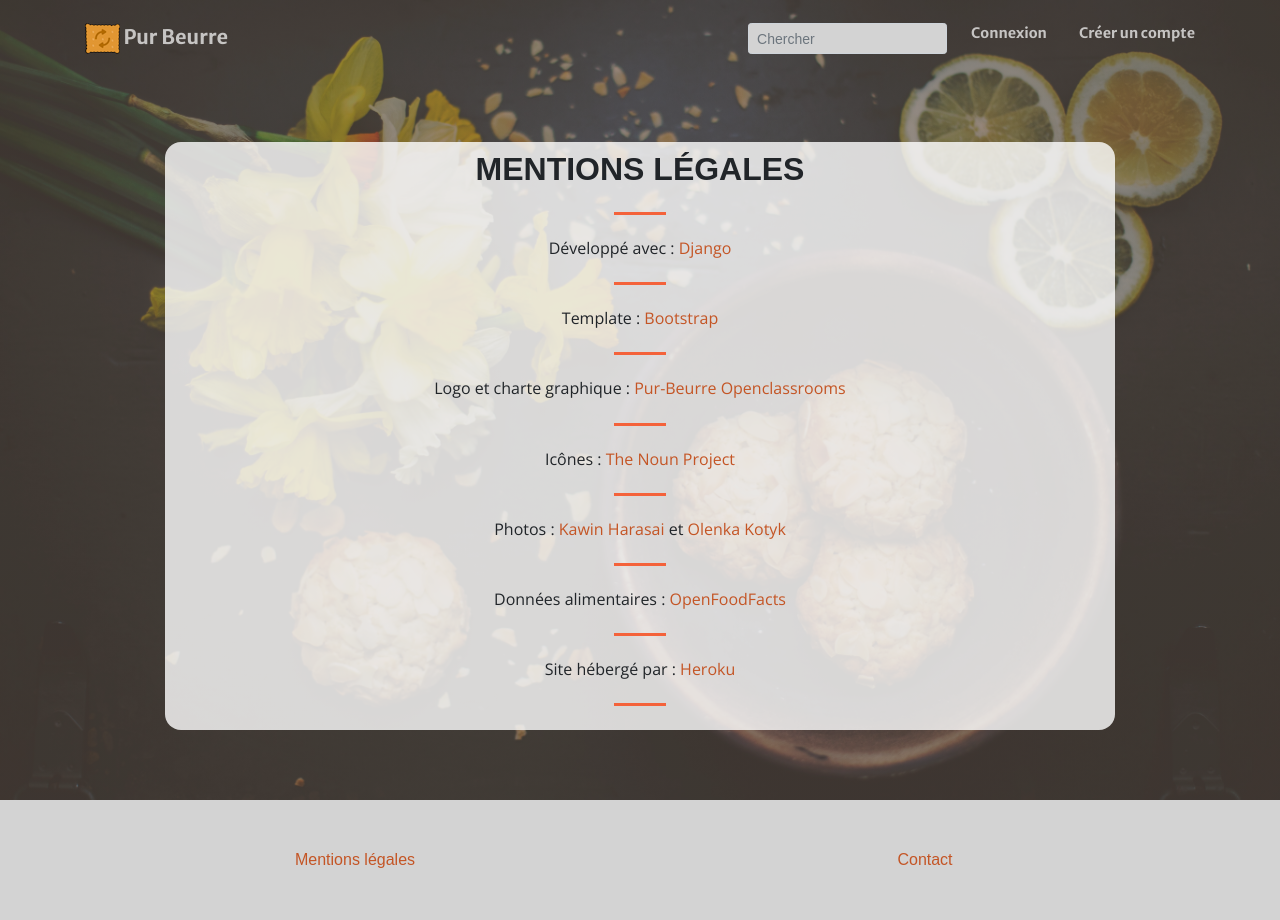
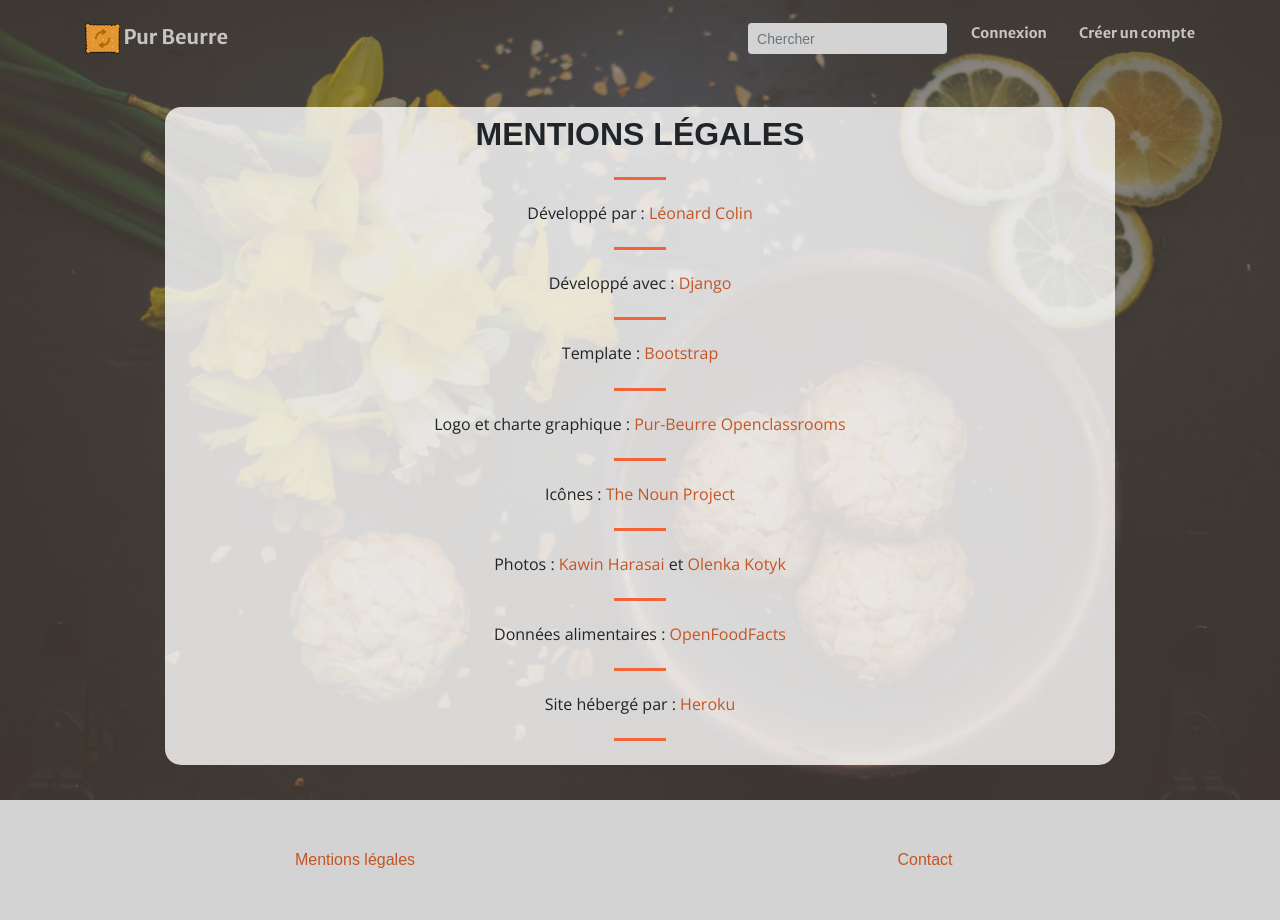
Before and after one commit to K4marade/project8, a Django app: page /legal/ in a window 1280 px wide. Run offline with Django 3.2, Linux system fonts and the light colour scheme; some libraries are stand-ins or nearby versions; some web fonts are replaced.

Commit message:
Add line to legals

```diff
--- a/home/templates/legal.html
+++ b/home/templates/legal.html
@@ -12,6 +12,8 @@
             <div class="row h-100 align-items-center justify-content-center text-center">
                 <div class="col-lg-10 text-black legal-bg legal-text font-weight-bold">
                     <h2 class="text-uppercase mt-2 title font-weight-bold">Mentions légales</h2>
+                    <hr class="divider my-4">
+                    <h6> Développé par : <a href="https://github.com/K4marade/project8" target="_blank">Léonard Colin</a></h6>
                     <hr class="divider my-4">
                     <h6> Développé avec : <a href="https://www.djangoproject.com/" target="_blank">Django</a></h6>
                     <hr class="divider my-4">
```
